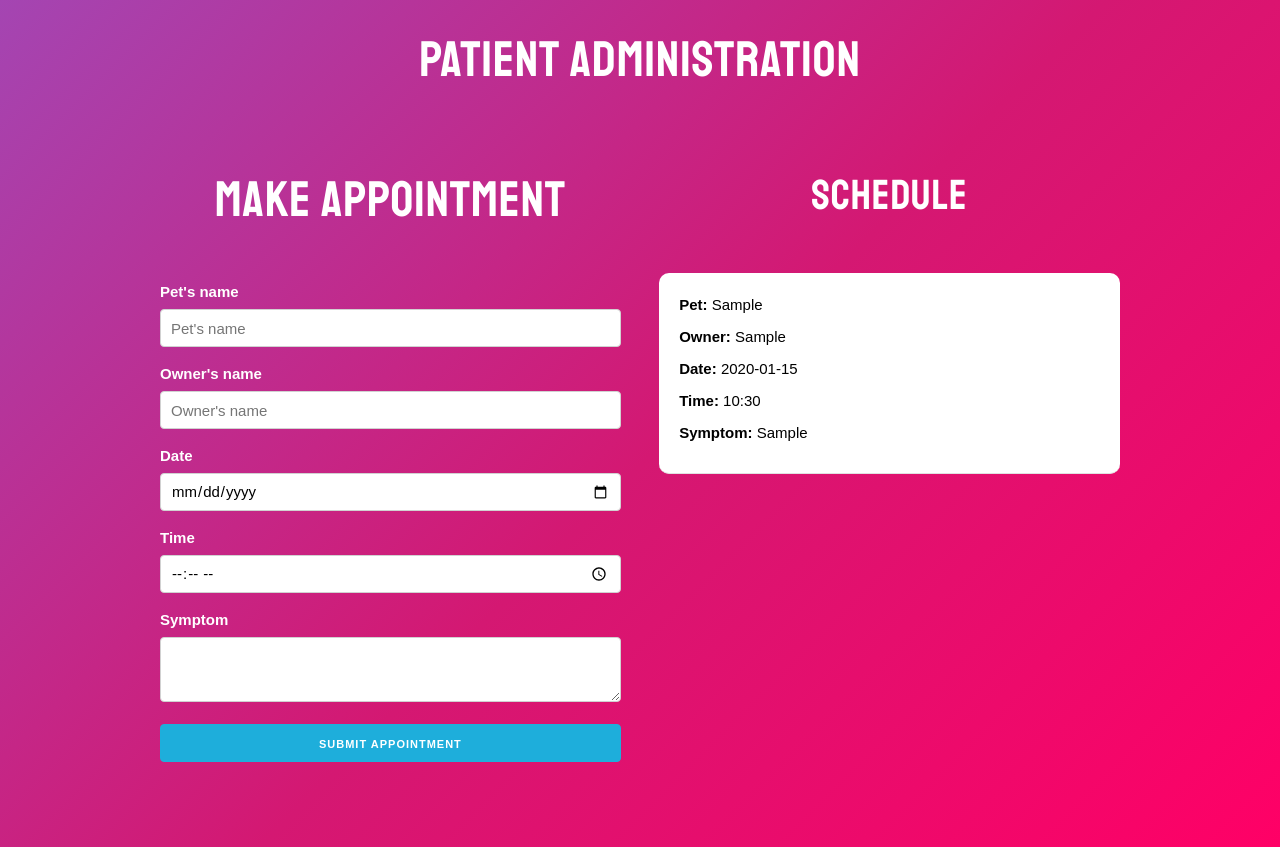
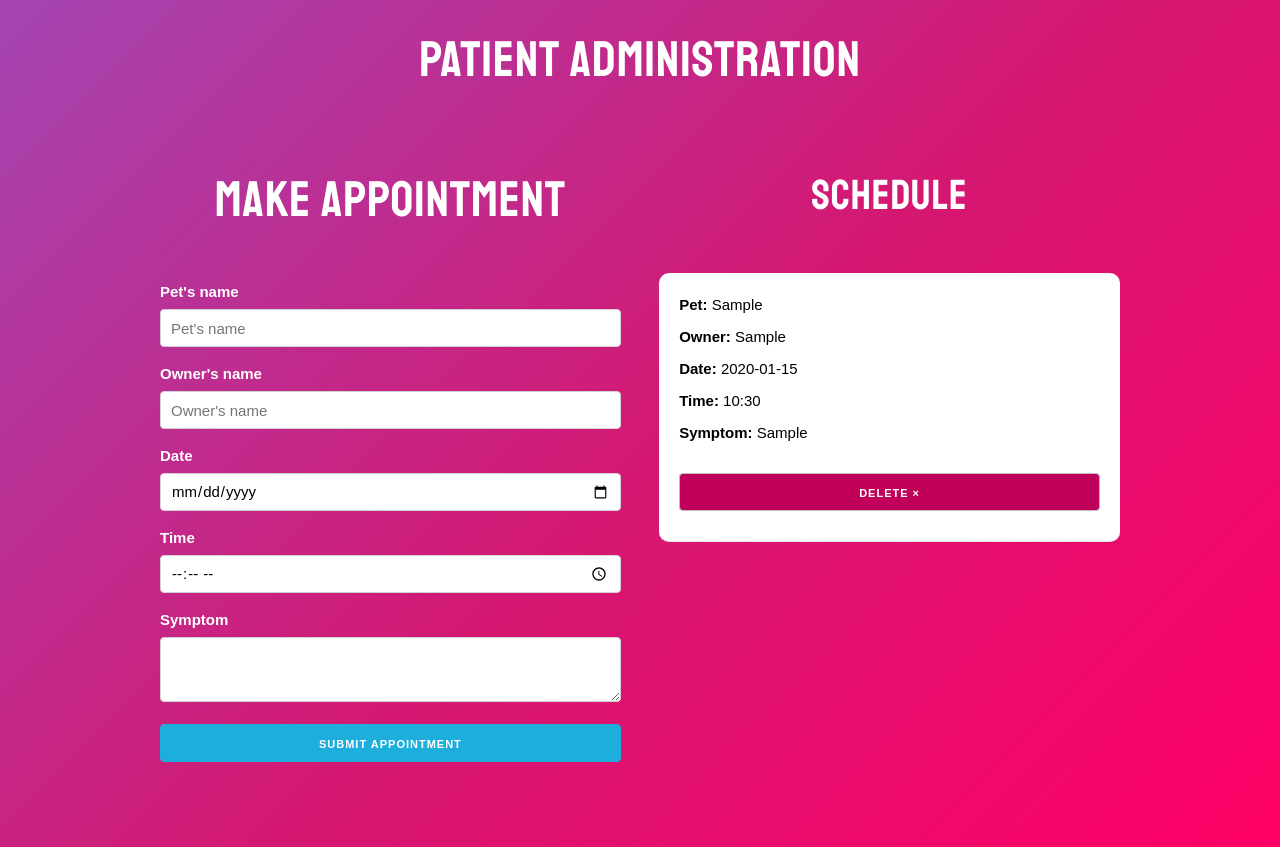
Before and after one commit to wmezadev/pet-appointment, a React (Create React App) app: page / in a window 1280 px wide. Both pictures are taken after typing "Sample", "Sample", "2020-01-15", "10:30", "Sample" into the empty fields and a click on the button "SUBMIT APPOINTMENT". Built offline with nearby package versions, Linux system fonts and the light colour scheme.

Commit message:
Feat - delete appointment

```diff
--- a/src/App.js
+++ b/src/App.js
@@ -9,6 +9,12 @@
   // Add appointment to the schedule
   const makeAppointment = appointment => {
     setSchedule([...schedule, appointment]);
+  }
+
+  // Delete appointment by ID
+  const deleteAppointment = id => {
+    const newSchedule = schedule.filter(appointment => appointment.id !== id);
+    setSchedule(newSchedule);
   }
 
   return (
@@ -28,6 +34,7 @@
                 <Appointment
                   key={appointment.id}
                   appointment={appointment}
+                  deleteAppointment={deleteAppointment}
                 />
               ))
             }
--- a/src/components/Appointment.jsx
+++ b/src/components/Appointment.jsx
@@ -1,7 +1,8 @@
 import React from 'react';
 
-const Appointment = ({appointment}) => {
-    const { pet, owner, date, time, symptom } = appointment;
+const Appointment = ({appointment, deleteAppointment}) => {
+
+    const { pet, owner, date, time, symptom, id } = appointment;
     return (
         <div className="appointment">
             <p>Pet: <span>{pet}</span></p>
@@ -9,6 +10,11 @@
             <p>Date: <span>{date}</span></p>
             <p>Time: <span>{time}</span></p>
             <p>Symptom: <span>{symptom}</span></p>
+
+            <button
+                className="button delete u-full-width"
+                onClick={() => deleteAppointment(id)}
+            >Delete &times;</button>
         </div>
       );
 }
```
